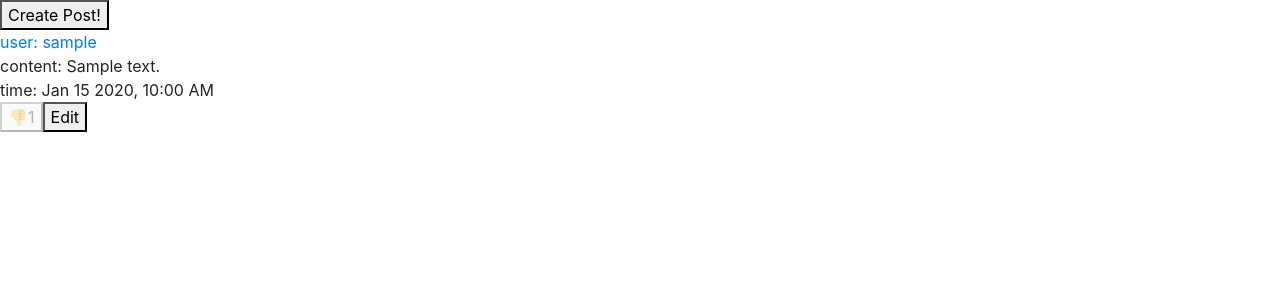
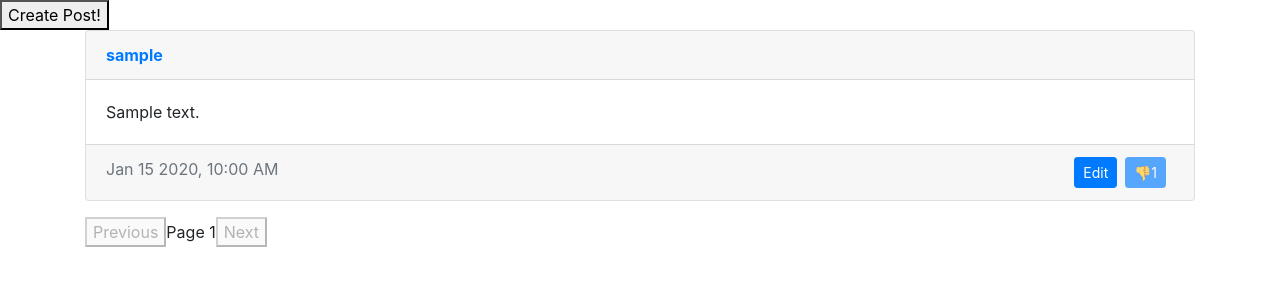
Before and after one commit to akonopkaa/network, a Django app: page / in a window 1280 px wide. Shown: the part 56-356 px from the top of the page. Run offline with Django 3.2, Linux system fonts and the light colour scheme; a user stored in the database is signed in; tables that the repository leaves empty hold one stand-in row (values such as "Sample post"); some libraries are stand-ins or nearby versions.

Commit message:
Implemented pagination, added basic styles for posts

```diff
--- a/network/static/network/post.js
+++ b/network/static/network/post.js
@@ -23,30 +23,40 @@ function Post(props) {
     }
 
     return (
-        <div>
-            <div>
+        <div className="card mb-3">
+            <div className="card-header">
                 <a href="#" onClick={(event) => {
                     event.preventDefault();
                     props.onUserClick(props.post.user_id)
                 }}>
-                    user: {props.post.user}
+                    <strong>
+                        {props.post.user}
+                    </strong>
                 </a>
             </div>
-            <div>content: {props.post.content}</div>
-            <div>time: {props.post.timestamp}</div>
-            <div>
-                <button
-                    onClick={handleLike}
-                    disabled={props.post.is_mine}>
-                    {isLiked ? "👎" : "👍"}
-                    {likes}
-                </button>
-                {props.post.is_mine && (
+            <div className="card-body">
+                {props.post.content}
+            </div>
+            <div className="card-footer text-muted d-flex justify-content-between">
+                <div>
+                    {props.post.timestamp}
+                </div>
+                <div>
+                    {props.post.is_mine && (
+                        <button
+                            className="btn btn-sm btn-primary mr-2"
+                            onClick={handleEdit}>
+                            Edit
+                        </button>
+                    )}
                     <button
-                        onClick={handleEdit}>
-                        Edit
+                        className="btn btn-sm btn-primary mr-2"
+                        onClick={handleLike}
+                        disabled={props.post.is_mine}>
+                        {isLiked ? "👎" : "👍"}
+                        {likes}
                     </button>
-                )}
+                </div>
             </div>
         </div>
     )
--- a/network/static/network/profile.js
+++ b/network/static/network/profile.js
@@ -65,6 +65,7 @@ function UserProfile(props) {
 function UserPosts(props) {
 
     const [posts, setPosts] = React.useState([])
+    const [currentPage, setCurrentPage] = React.useState(1)
 
     React.useEffect(() => {
         if (!props.id) {
@@ -77,18 +78,37 @@ function UserPosts(props) {
             .then(response => {
                 console.log(response)
                 setPosts(response)
+                setCurrentPage(1)
             })
     }, [props.id])
 
+    const indexOfLastPost = currentPage * 10
+    const indexOfFirstPost = indexOfLastPost - 10
+    const currentPosts = posts.slice(indexOfFirstPost, indexOfLastPost)
+
     return (
-        <div>
-            {posts.map(post => (
+        <div
+            className="container">
+            {currentPosts.map(post => (
                 <Post
                     post={post}
                     onUserClick={props.onUserClick}
                     onEditClick={props.onEditClick}
                 />
             ))}
+            <div>
+                <button
+                    onClick={() => setCurrentPage(currentPage - 1)}
+                    disabled={currentPage === 1}>
+                    Previous
+                </button>
+                <span>Page {currentPage}</span>
+                <button
+                    onClick={() => setCurrentPage(currentPage + 1)}
+                    disabled={indexOfLastPost >= posts.length}>
+                    Next
+                </button>
+            </div>
         </div>
     )
 }
--- a/network/static/network/view_posts.js
+++ b/network/static/network/view_posts.js
@@ -2,6 +2,7 @@ function GetPosts(props) {
 
     const page = props.page === "home" ? "all" : "following"
     const [posts, setPosts] = React.useState([])
+    const [currentPage, setCurrentPage] = React.useState(1)
 
     React.useEffect(() => {
         fetch(`/api/get/posts/${page}`, {
@@ -11,18 +12,37 @@ function GetPosts(props) {
             .then(response => {
                 console.log(response)
                 setPosts(response)
+                setCurrentPage(1)
             })
     }, [props.page])
 
+    const indexOfLastPost = currentPage * 10
+    const indexOfFirstPost = indexOfLastPost - 10
+    const currentPosts = posts.slice(indexOfFirstPost, indexOfLastPost)
+
     return (
-        <div>
-            {posts.map(post => (
+        <div
+            className="container">
+            {currentPosts.map(post => (
                 <Post
                     post={post}
                     onUserClick={props.onUserClick}
                     onEditClick={props.onEditClick}
                 />
             ))}
+            <div>
+                <button
+                    onClick={() => setCurrentPage(currentPage - 1)}
+                    disabled={currentPage === 1}>
+                    Previous
+                </button>
+                <span>Page {currentPage}</span>
+                <button
+                    onClick={() => setCurrentPage(currentPage + 1)}
+                    disabled={indexOfLastPost >= posts.length}>
+                    Next
+                </button>
+            </div>
         </div>
     )
 }
--- a/network/templates/network/layout.html
+++ b/network/templates/network/layout.html
@@ -22,13 +22,17 @@
             <ul class="navbar-nav mr-auto">
                 {% if user.is_authenticated %}
                 <li class="nav-item">
-                    <a class="nav-link" onclick="onUserClick({{ user.id }})"><strong>{{ user.username }}</strong></a>
+                    <a class="nav-link" href="#" onclick="onUserClick({{ user.id }})">
+                        <strong>
+                            {{user.username}}
+                        </strong>
+                    </a>
                 </li>
                 <li class="nav-item">
-                    <a class="nav-link" onclick="setHomePage()">All Posts</a>
+                    <a class="nav-link" href="#" onclick="setHomePage()">All Posts</a>
                 </li>
                 <li class="nav-item">
-                    <a class="nav-link" onclick="setFollowingPage()">Following</a>
+                    <a class="nav-link" href="#" onclick="setFollowingPage()">Following</a>
                 </li>
                 <li class="nav-item">
                     <a class="nav-link" href="{% url 'logout' %}">Log Out</a>
--- a/network/views.py
+++ b/network/views.py
@@ -5,8 +5,8 @@ from django.shortcuts import render
 from django.urls import reverse
 from django.contrib.auth.decorators import login_required
 from django.views.decorators.csrf import csrf_exempt
+from django.http import JsonResponse
 import json
-from django.http import JsonResponse
 
 from .models import User, Post
 
```
